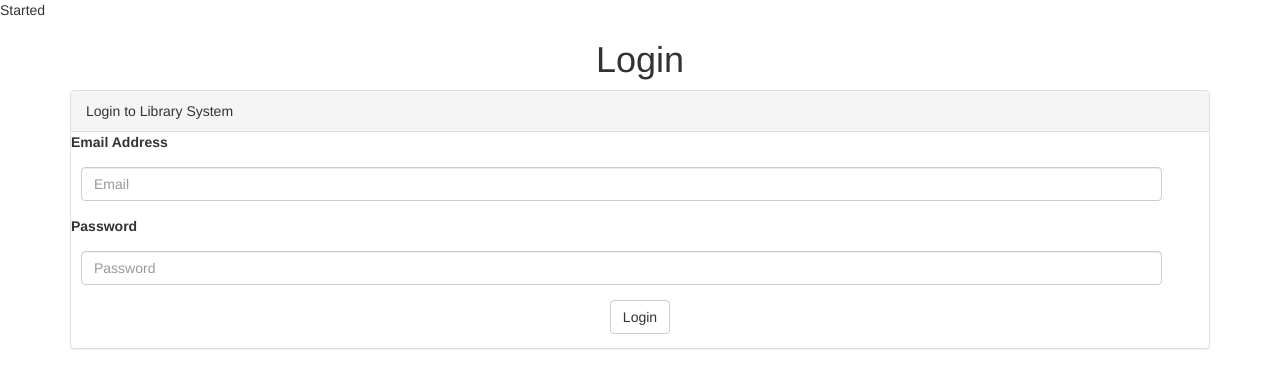
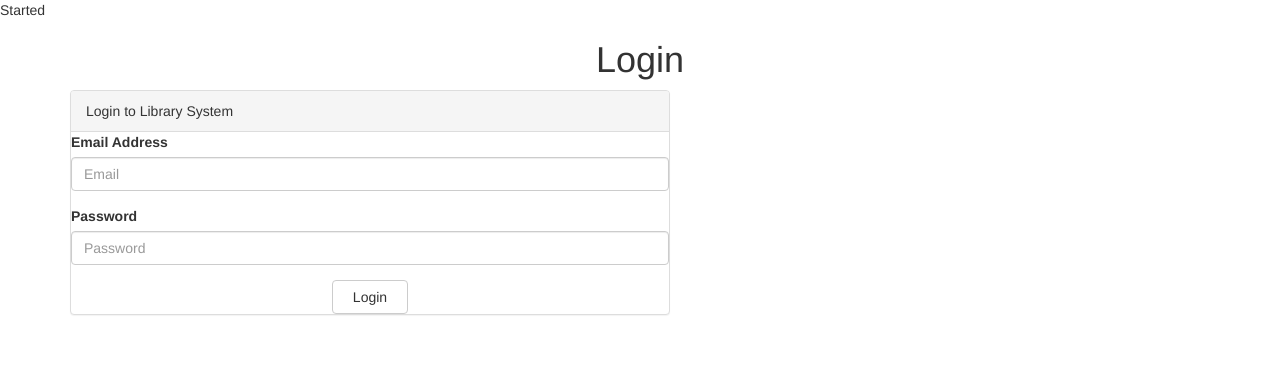
Before and after one commit to ben-jervis-old/207a7, a PHP site: page /login in a window 1280 px wide. Shown: the top 388 px of the page. Run offline with PHP 8.4, Linux system fonts and the light colour scheme.

Commit message:
* Formatting to improve login screen

```diff
--- a/main.css
+++ b/main.css
@@ -6,9 +6,19 @@ div.form-group {
 	position: relative;
 }
 
-form input, form button {
-	position: relative;
-	box-sizing: border-box;
-	margin: 10px;
-	max-width: 95%;
+div.form-wrapper {
+	padding: 15px;
 }
+
+div.panel {
+	max-width: 600px;
+}
+
+form {
+	margin: 0;
+}
+
+.btn {
+	padding-left: 20px;
+	padding-right: 20px;
+}
```
